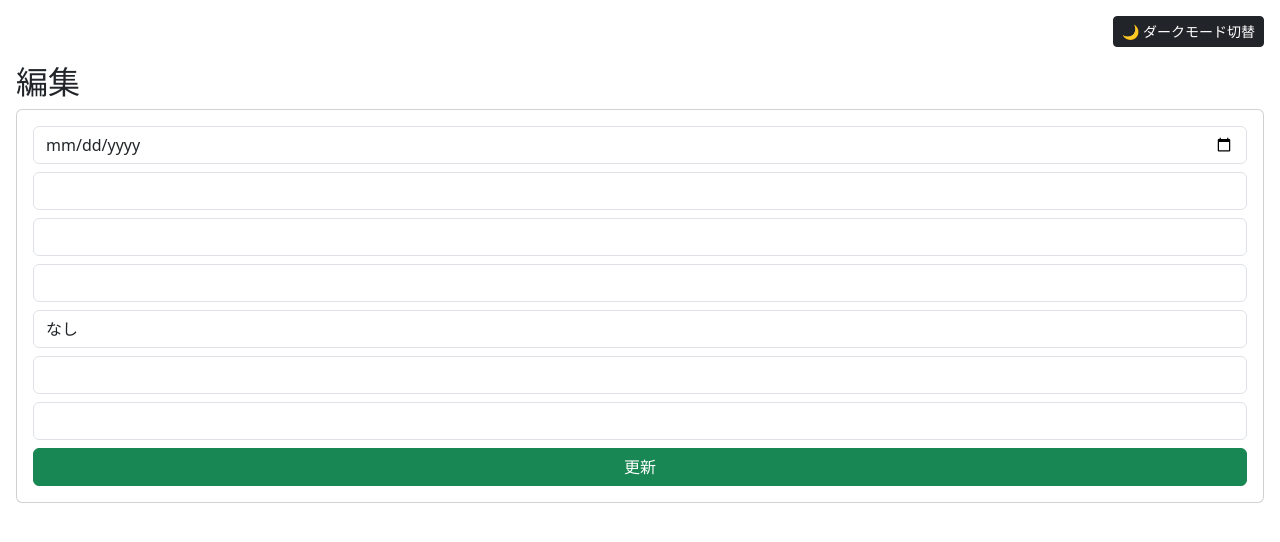
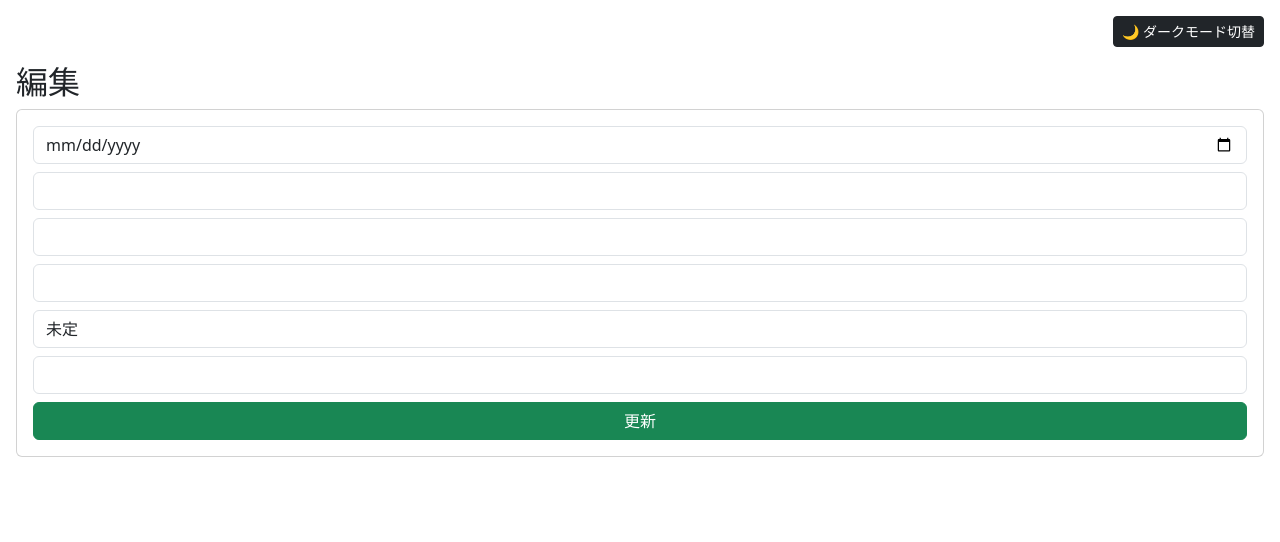
Before and after one commit to ndbshbfjsh/jukudaikou-app, a Flask app: template templates/edit.html in a window 1280 px wide. Shown: the top 542 px of the page. Run offline with Flask 3, Linux system fonts and the light colour scheme; the template is opened without the code that fills it, so the values that code supplies are empty; some libraries are stand-ins or nearby versions.

Commit message:
edit fix

```diff
--- a/app.py
+++ b/app.py
@@ -3,10 +3,10 @@ from flask_sqlalchemy import SQLAlchemy
 from collections import defaultdict
 from datetime import datetime
 from openpyxl import Workbook
-import io
+import os
 
 app = Flask(__name__)
-app.config["SQLALCHEMY_DATABASE_URI"] = "sqlite:///database.db"
+app.config["SQLALCHEMY_DATABASE_URI"] = os.environ.get("DATABASE_URL")
 app.config["SQLALCHEMY_TRACK_MODIFICATIONS"] = False
 
 db = SQLAlchemy(app)
@@ -14,6 +14,7 @@ db = SQLAlchemy(app)
 
 class Data(db.Model):
     id = db.Column(db.Integer, primary_key=True)
+    branch = db.Column(db.String(100))  # ←追加
     date = db.Column(db.String(20))
     period = db.Column(db.String(10))
     time = db.Column(db.String(20))
@@ -21,7 +22,6 @@ class Data(db.Model):
     status = db.Column(db.String(20))
     sub_teacher = db.Column(db.String(100))
     note = db.Column(db.String(200))
-
 
 # ---------------- 一覧 ----------------
 @app.route("/")
@@ -62,14 +62,15 @@ def today():
 @app.route("/add", methods=["POST"])
 def add():
     new = Data(
-        date=request.form["date"],
-        period=request.form["period"],
-        time=request.form["time"],
-        teacher=request.form["teacher"],
-        status=request.form["status"],
-        sub_teacher=request.form.get("sub_teacher"),
-        note=request.form["note"]
-    )
+    branch=request.form["branch"],   # ←これ追加
+    date=request.form["date"],
+    period=request.form["period"],
+    time=request.form["time"],
+    teacher=request.form["teacher"],
+    status=request.form["status"],
+    sub_teacher=request.form.get("sub_teacher"),
+    note=request.form["note"]
+)
     db.session.add(new)
     db.session.commit()
     return redirect("/")
@@ -85,15 +86,15 @@ def edit(id):
 # ---------------- 更新 ----------------
 @app.route("/update/<int:id>", methods=["POST"])
 def update(id):
-    target = Data.query.get(id)
+    data = Data.query.get(id)
 
-    target.date = request.form["date"]
-    target.period = request.form["period"]
-    target.time = request.form["time"]
-    target.teacher = request.form["teacher"]
-    target.status = request.form["status"]
-    target.sub_teacher = request.form.get("sub_teacher")
-    target.note = request.form["note"]
+    data.date = request.form["date"]
+    data.period = request.form["period"]
+    data.time = request.form["time"]
+    data.teacher = request.form["teacher"]
+    data.status = request.form["status"]
+    data.sub_teacher = request.form.get("sub_teacher")
+    data.note = request.form["note"]
 
     db.session.commit()
     return redirect("/")
--- a/templates/edit.html
+++ b/templates/edit.html
@@ -11,16 +11,29 @@
     <input name="time" value="{{ data.time }}" class="form-control mb-2">
     <input name="teacher" value="{{ data.teacher }}" class="form-control mb-2">
 
-    <select name="substitute" class="form-control mb-2">
-        <option value="1" {% if data.substitute %}selected{% endif %}>あり</option>
-        <option value="0" {% if not data.substitute %}selected{% endif %}>なし</option>
-    </select>
 
-    <input name="status" value="{{ data.status }}" class="form-control mb-2">
+
+    <select name="status" class="form-control mb-2" onchange="toggleSubTeacher(this)">
+    <option value="未定" {% if data.status == "未定" %}selected{% endif %}>未定</option>
+    <option value="決定" {% if data.status == "決定" %}selected{% endif %}>決定</option>
+</select>
+<div id="subTeacherField"
+     style="{% if data.status != '決定' %}display:none;{% endif %}">
+    <input name="sub_teacher"
+           value="{{ data.sub_teacher }}"
+           placeholder="代講先生名"
+           class="form-control mb-2">
+</div>
     <input name="note" value="{{ data.note }}" class="form-control mb-2">
 
     <button class="btn btn-success">更新</button>
 
 </form>
+<script>
+function toggleSubTeacher(select){
+    const field = document.getElementById("subTeacherField");
+    field.style.display = select.value === "決定" ? "block" : "none";
+}
+</script>
 
 {% endblock %}
```
Also changed, not shown: templates/index.html (+8 -0 lines).
